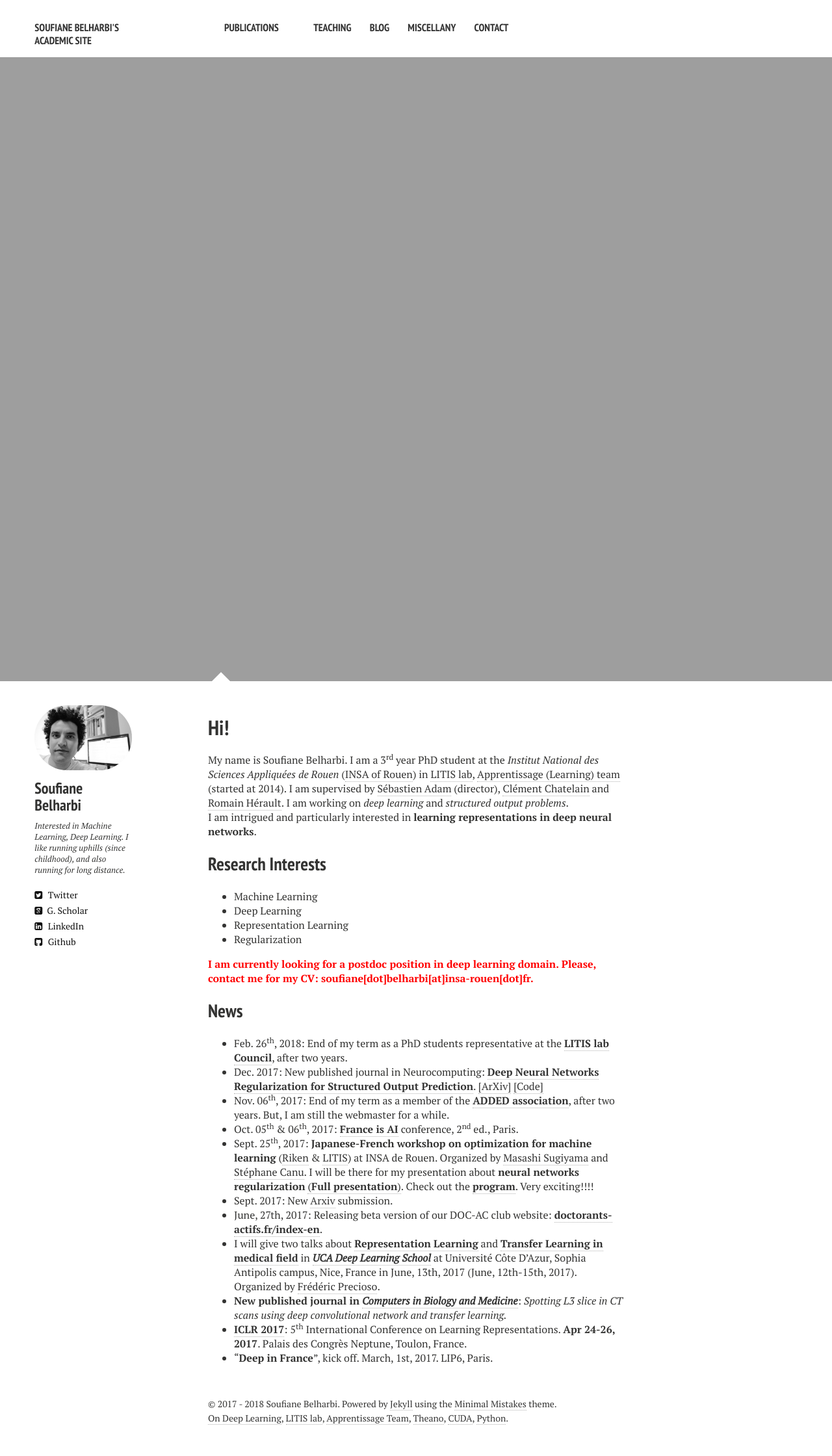
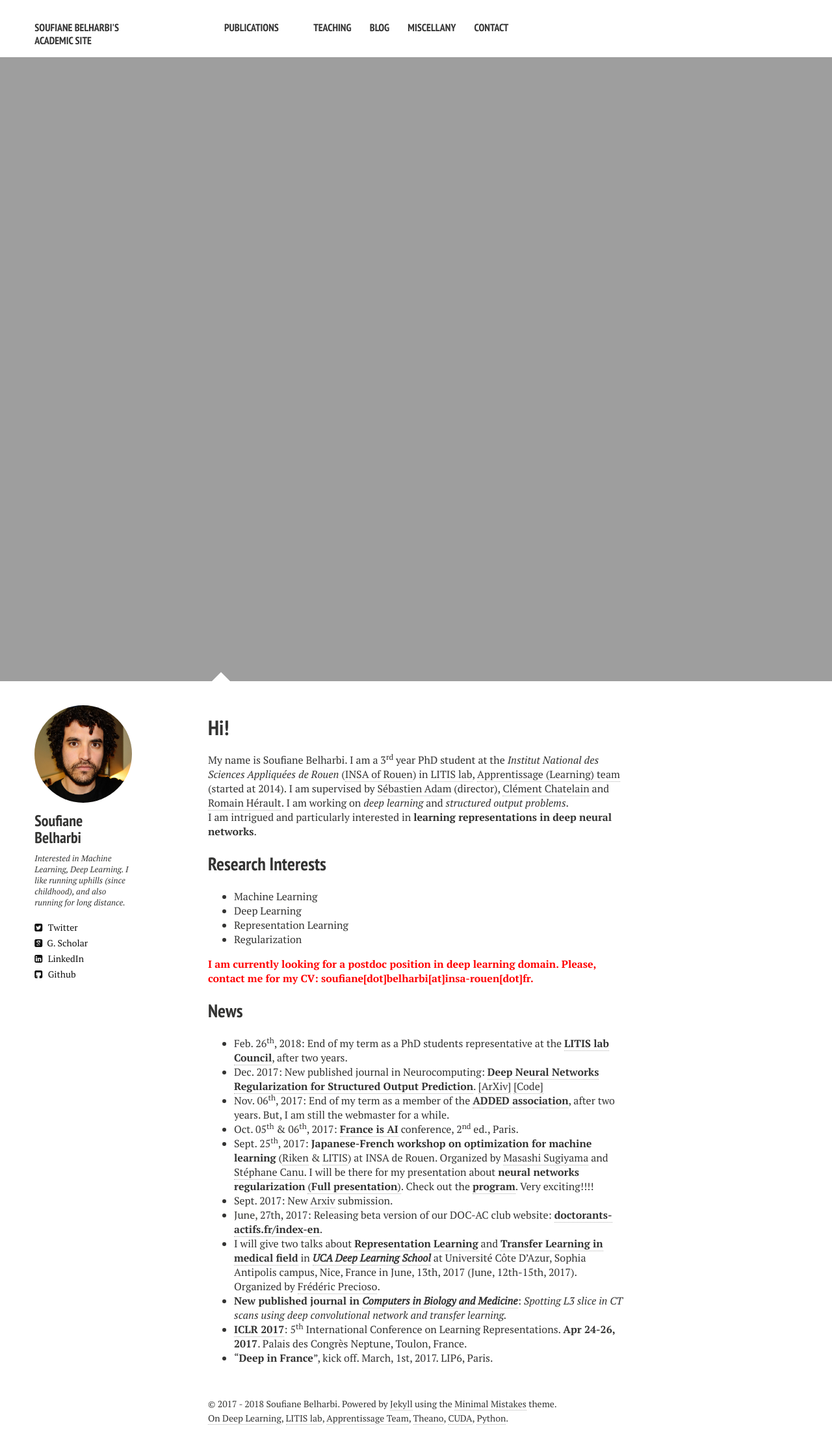
Before and after one commit to sbelharbi/sbelharbi.github.io, a Jekyll site: the page built from index.md, in a window 1280 px wide. Shown: the whole page at 65% size. Built offline with Jekyll 4.4.1, drawn with Linux system fonts in a browser that asks for light colours; nearby versions of some CDN libraries.

Commit message:
update profile.

```diff
--- a/_config.yml
+++ b/_config.yml
@@ -11,7 +11,7 @@ disqus_shortname: sbelharbi
 # Owner/author information
 owner:
   name:           Soufiane Belharbi
-  avatar:         soufiane.JPG
+  avatar:         soufiane.jpeg
   bio:            Interested in Machine Learning, Deep Learning. I like running uphills (since childhood), and also running for long distance.
   email:          #
   # Social networking links are used in author-bio sidebar. Update and remove as you like.
```
Also changed, not shown: favicon-16x16.png, favicon-32x32.png, favicon-96x96.png, favicon.ico, favicon.png, images/soufiane.JPG (deleted), images/soufiane.jpeg (added).
